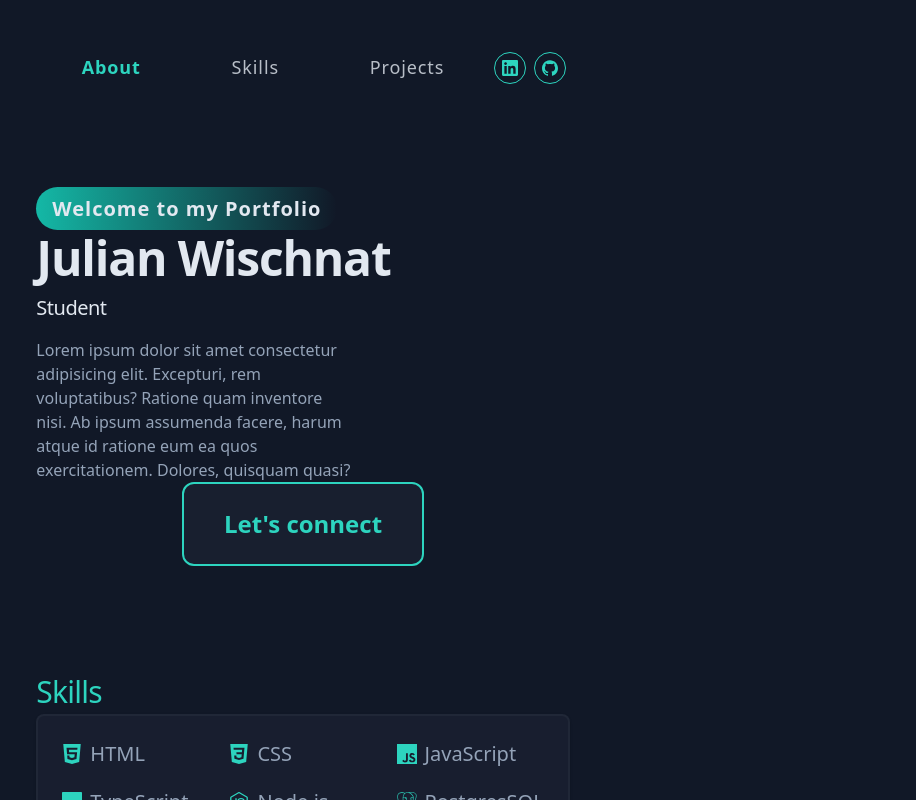
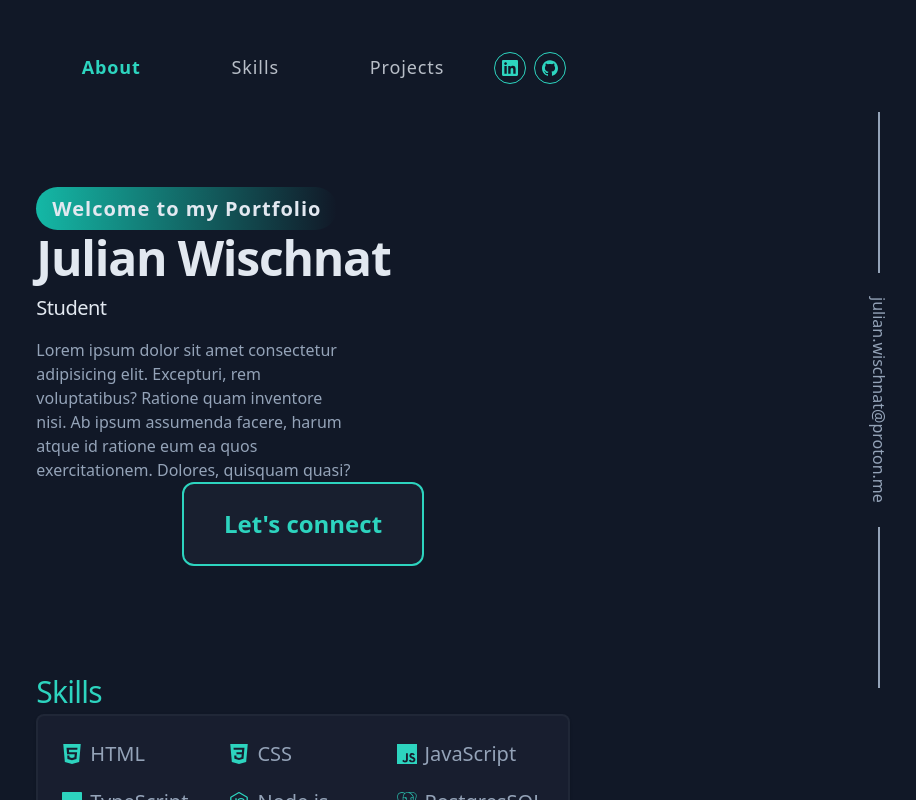
Before and after one commit to Wischnat/julian-wischnat.github.io, a React (Vite) app: page / in a window 1280 px wide. Shown: the top 800 px of the page, without its empty margins (337-1253 px from the left). Built offline with nearby package versions, Linux system fonts and the light colour scheme; no server answers.

Commit message:
Add side mail

```diff
--- a/src/App.tsx
+++ b/src/App.tsx
@@ -2,6 +2,7 @@ import { Banner } from "./components/Banner";
 import { Footer } from "./components/Footer";
 import { Navbar } from "./components/Navbar";
 import { Projects } from "./components/Projects";
+import { SideMail } from "./components/SideMail";
 import { Skills } from "./components/Skills";
 
 export default function App() {
@@ -17,6 +18,7 @@ export default function App() {
           </main>
           <Footer />
         </div>
+        <SideMail />
       </div>
     </div>
   );
--- /dev/null
+++ b/src/components/SideMail.tsx
@@ -0,0 +1,11 @@
+export const SideMail = () => {
+  return (
+    <div className="hidden md:relative md:inline-flex">
+      <div className="fixed [writing-mode:vertical-lr] flex justify-center items-center min-h-screen">
+        <div className="bg-slate-400 w-[2px] h-full mt-28 "></div>
+        <p className="my-6 mx-4">julian.wischnat@proton.me</p>
+        <div className="bg-slate-400 w-[2px] h-full mb-28"></div>
+      </div>
+    </div>
+  );
+};
```
